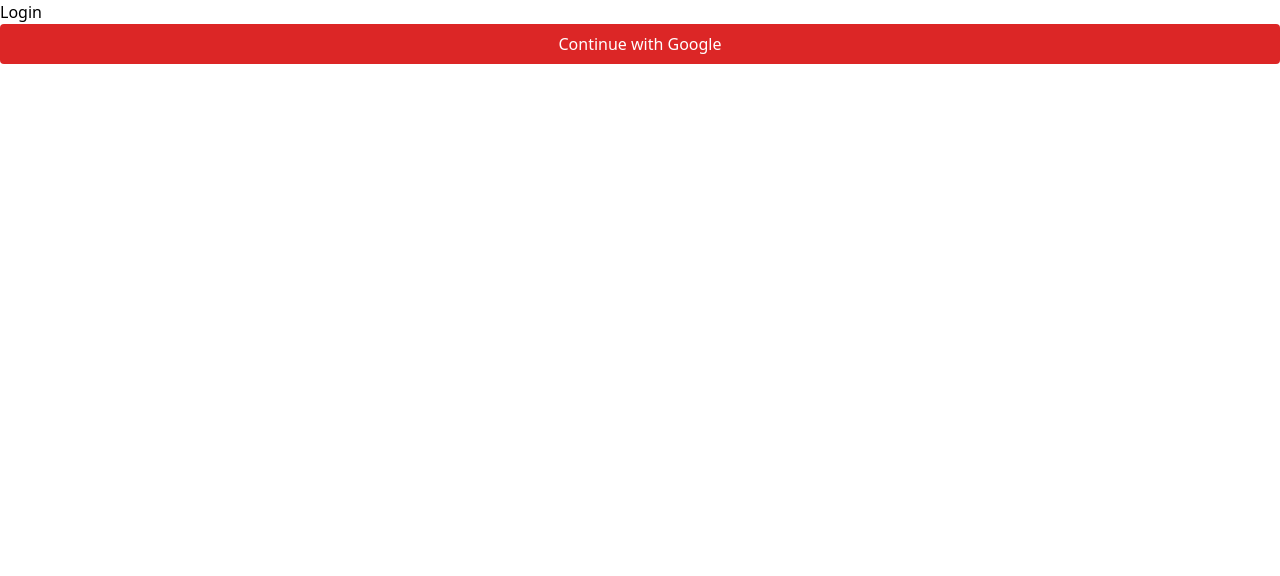
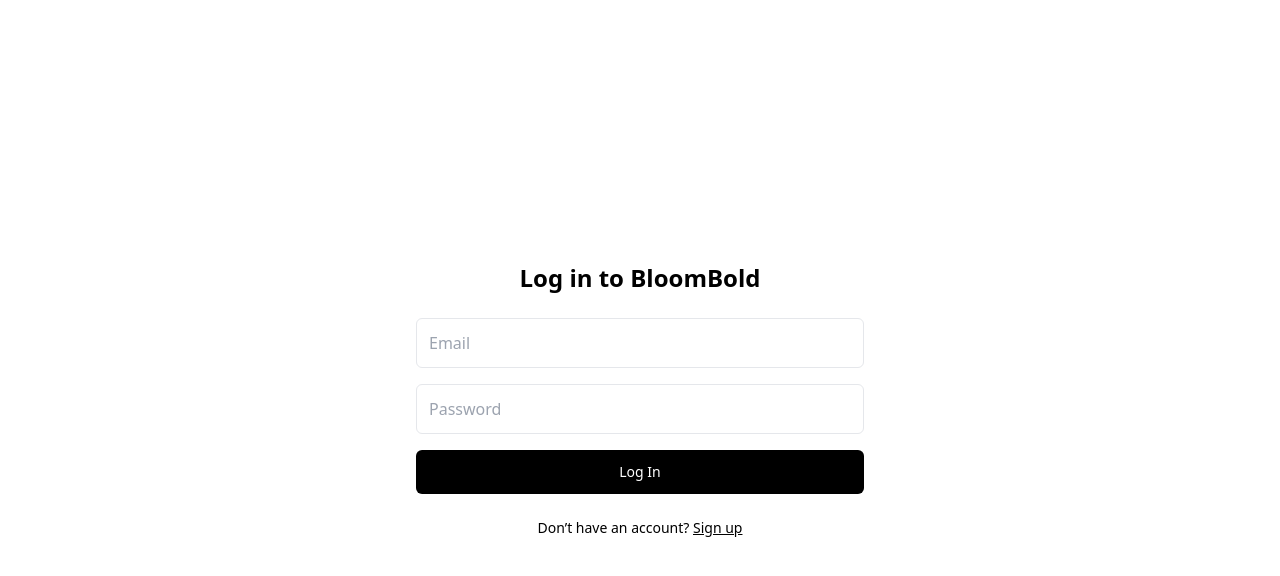
Before and after one commit to Mact2583/bloombold-app, a React (Vite) app: page /login in a window 1280 px wide. Shown: the top 576 px of the page. Built offline with nearby package versions, Linux system fonts and the light colour scheme; no server answers.

Commit message:
Add usage limits and upgrade CTA for resume review

```diff
--- a/src/pages/Login.jsx
+++ b/src/pages/Login.jsx
@@ -1,46 +1,80 @@
-import { useEffect } from "react";
-import { useNavigate } from "react-router-dom";
+import React, { useState } from "react";
+import { useNavigate, useSearchParams, Link } from "react-router-dom";
 import { supabase } from "@/lib/supabaseClient";
-import { useAuth } from "@/contexts/SupabaseAuthContext";
 
-export default function Login() {
+const Login = () => {
   const navigate = useNavigate();
-  const { session, loading } = useAuth();
+  const [searchParams] = useSearchParams();
+  const redirectTo = searchParams.get("redirect") || "/dashboard";
 
-  useEffect(() => {
-    if (!loading && session) {
-      navigate("/dashboard", { replace: true });
-    }
-  }, [session, loading, navigate]);
+  const [email, setEmail] = useState("");
+  const [password, setPassword] = useState("");
+  const [loading, setLoading] = useState(false);
+  const [error, setError] = useState(null);
 
-  const signInWithGoogle = async () => {
-    console.log("🚀 Starting Google OAuth");
+  const handleLogin = async (e) => {
+    e.preventDefault();
+    setError(null);
+    setLoading(true);
 
-    const { error } = await supabase.auth.signInWithOAuth({
-      provider: "google",
-      options: {
-        redirectTo: "https://bloombold.io/auth/callback",
-      },
+    const { error } = await supabase.auth.signInWithPassword({
+      email,
+      password,
     });
 
     if (error) {
-      console.error("❌ OAuth error:", error);
+      setError(error.message);
+    } else {
+      navigate(redirectTo, { replace: true });
     }
+
+    setLoading(false);
   };
 
-  if (loading) return null;
+  return (
+    <div className="min-h-screen flex items-center justify-center bg-background px-6">
+      <div className="w-full max-w-md space-y-6">
+        <h1 className="text-2xl font-semibold text-center">Log in to BloomBold</h1>
 
-  return (
-    <div className="auth-container">
-      <h1>Login</h1>
+        <form onSubmit={handleLogin} className="space-y-4">
+          <input
+            type="email"
+            placeholder="Email"
+            className="w-full rounded-md border p-3"
+            value={email}
+            onChange={(e) => setEmail(e.target.value)}
+            required
+          />
 
-      <button
-        type="button"
-        onClick={signInWithGoogle}
-        className="bg-red-600 text-white px-4 py-2 rounded w-full mb-4"
-      >
-        Continue with Google
-      </button>
+          <input
+            type="password"
+            placeholder="Password"
+            className="w-full rounded-md border p-3"
+            value={password}
+            onChange={(e) => setPassword(e.target.value)}
+            required
+          />
+
+          {error && <p className="text-sm text-red-600">{error}</p>}
+
+          <button
+            type="submit"
+            disabled={loading}
+            className="w-full rounded-md bg-black py-3 text-sm font-medium text-white disabled:opacity-50"
+          >
+            {loading ? "Logging in…" : "Log In"}
+          </button>
+        </form>
+
+        <p className="text-sm text-center text-muted-foreground">
+          Don’t have an account?{" "}
+          <Link to="/signup" className="underline">
+            Sign up
+          </Link>
+        </p>
+      </div>
     </div>
   );
-}
+};
+
+export default Login;
--- a/src/pages/ResumeReview.jsx
+++ b/src/pages/ResumeReview.jsx
@@ -1,28 +1,114 @@
-import React, { useState } from "react";
+import React, { useEffect, useState } from "react";
+import { useNavigate } from "react-router-dom";
+import { useAuth } from "@/contexts/SupabaseAuthContext";
+import { supabase } from "@/lib/supabaseClient";
+
 import ResumeForm from "@/components/ResumeForm";
 import ResumeResults from "@/components/ResumeResults";
-import PreviousReviews from "@/components/PreviousReviews";
+
+const FREE_LIMIT = 3;
 
 const ResumeReview = () => {
+  const { user, loading } = useAuth();
+  const navigate = useNavigate();
+
   const [results, setResults] = useState(null);
+  const [reviewCount, setReviewCount] = useState(null);
+  const [countLoading, setCountLoading] = useState(true);
+
+  // Redirect unauthenticated users with return path
+  useEffect(() => {
+    if (!loading && !user) {
+      navigate("/login?redirect=/resume-review");
+    }
+  }, [loading, user, navigate]);
+
+  // Fetch number of existing reviews
+  useEffect(() => {
+    const fetchReviewCount = async () => {
+      if (!user) return;
+
+      setCountLoading(true);
+
+      const { count, error } = await supabase
+        .from("resume_reviews")
+        .select("id", { count: "exact", head: true })
+        .eq("user_id", user.id);
+
+      if (!error) {
+        setReviewCount(count ?? 0);
+      }
+
+      setCountLoading(false);
+    };
+
+    fetchReviewCount();
+  }, [user]);
+
+  if (loading || countLoading) {
+    return (
+      <div className="min-h-screen flex items-center justify-center text-gray-500">
+        Loading…
+      </div>
+    );
+  }
+
+  if (!user) {
+    return null;
+  }
+
+  const limitReached = reviewCount >= FREE_LIMIT;
 
   return (
     <div className="min-h-screen bg-background px-4 py-12">
       <div className="mx-auto max-w-3xl space-y-8">
-        <header className="text-center space-y-2">
+        <header className="space-y-2 text-center">
           <h1 className="text-3xl font-semibold">
-            AI Resume Review
+            Get AI-Powered Resume Feedback
           </h1>
           <p className="text-muted-foreground">
-            Get clear, ATS-aware feedback and track your progress.
+            Clear, actionable suggestions to improve your resume.
           </p>
         </header>
 
-        <PreviousReviews onSelect={setResults} />
+        {/* Usage banner */}
+        <div className="rounded-md border bg-muted p-4 text-sm text-center">
+          You’ve used{" "}
+          <strong>
+            {reviewCount} / {FREE_LIMIT}
+          </strong>{" "}
+          free resume reviews.
+        </div>
 
-        <ResumeForm onAnalyze={setResults} />
+        {limitReached ? (
+          <div className="rounded-lg border border-dashed p-8 text-center space-y-4">
+            <h2 className="text-xl font-semibold">
+              You’ve reached your free limit
+            </h2>
+            <p className="text-muted-foreground">
+              Upgrade to continue analyzing resumes and track your progress
+              over time.
+            </p>
 
-        <ResumeResults results={results} />
+            <button
+              onClick={() => navigate("/billing")}
+              className="inline-flex items-center justify-center rounded-md bg-black px-6 py-3 text-sm font-medium text-white"
+            >
+              Upgrade to Continue
+            </button>
+          </div>
+        ) : (
+          <>
+            <ResumeForm
+              onAnalyze={(data) => {
+                setResults(data);
+                setReviewCount((prev) => prev + 1);
+              }}
+            />
+
+            <ResumeResults results={results} />
+          </>
+        )}
       </div>
     </div>
   );
```
